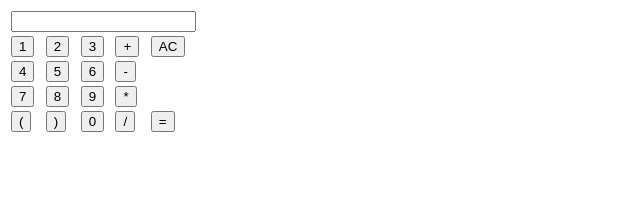
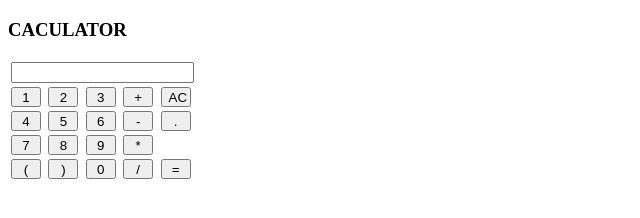
Before and after one commit to XsamaVN/mayTinhNangCao, a plain HTML site: page cal.html in a window 1280 px wide. Shown: the whole page, without its empty margins (0-640 px from the left). Drawn offline with Linux system fonts and the light colour scheme.

Commit message:
may tinh nang cao v3

```diff
--- a/cal.html
+++ b/cal.html
@@ -4,11 +4,22 @@
     <meta charset="UTF-8">
     <title>Title</title>
 </head>
+<style>
+    button{
+        height: 20px;
+        width: 30px;
+    }
+    .manhinh{
+        width: 175px;
+    }
+
+</style>
 <body>
+<H3>CACULATOR</H3>
 <script src="cal.js"></script>
 <table>
     <tr>
-        <td colspan="5"><input type="text" id="manhinh"></td>
+        <td colspan="5"><input type="text" id="manhinh" class="manhinh"></td>
     </tr>
     <tr>
         <td><button onclick="nhap(1)">1</button></td>
@@ -22,6 +33,7 @@
         <td><button onclick="nhap(5)">5</button></td>
         <td><button onclick="nhap(6)">6</button></td>
         <td><button onclick="nhap('-')">-</button></td>
+        <td><button onclick="nhap('.')">.</button></td>
     </tr>
     <tr>
         <td><button onclick="nhap(7)">7</button></td>
```
